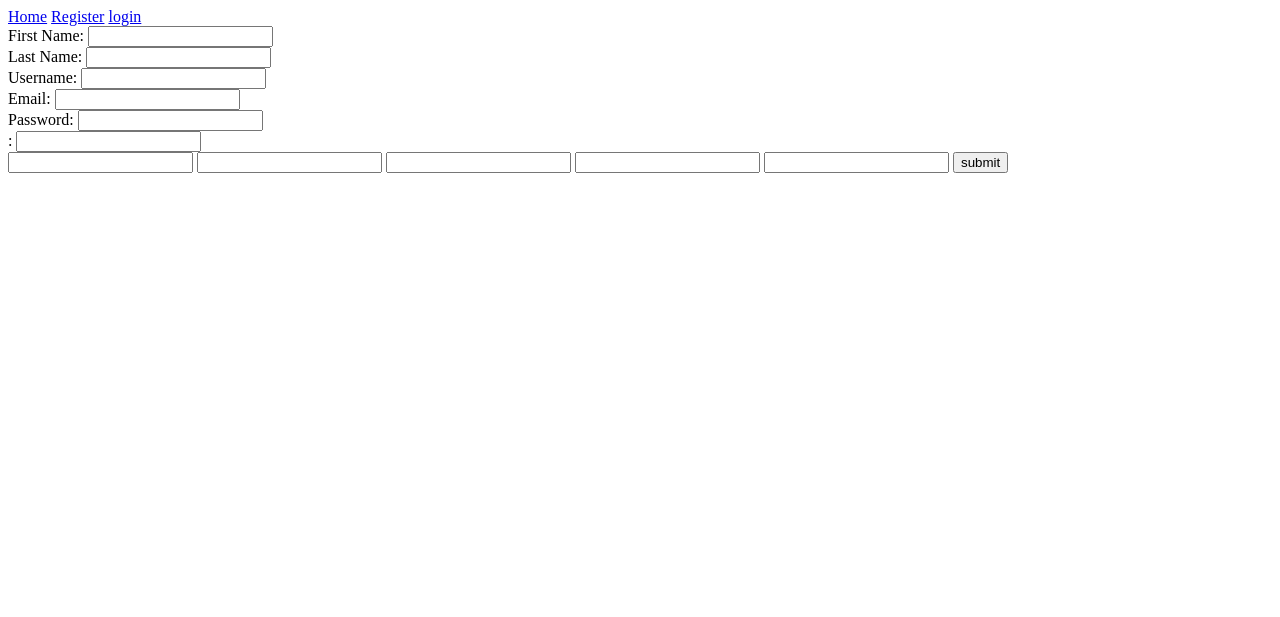
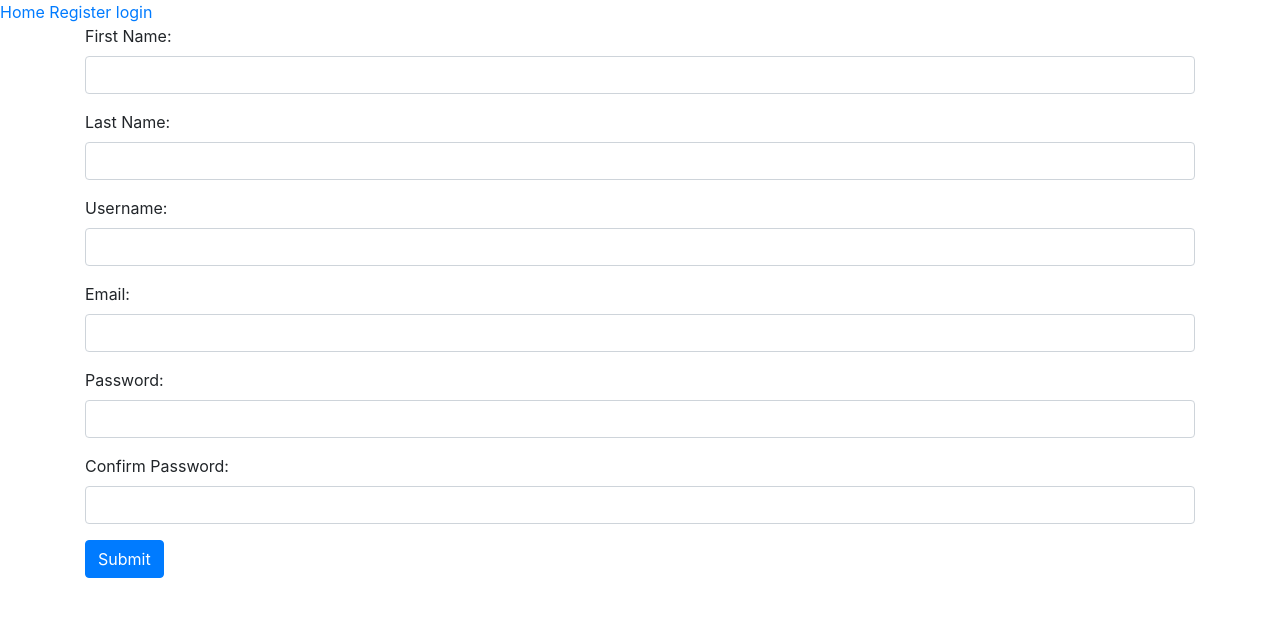
Before and after one commit to mohammad-CE79/Webelopers, a Django app: page /register/ in a window 1280 px wide. Shown: the top 617 px of the page. Run offline with Django 3.2, Linux system fonts and the light colour scheme; some libraries are stand-ins or nearby versions.

Commit message:
add register

```diff
--- a/templates/main/base.html
+++ b/templates/main/base.html
@@ -1,4 +1,9 @@
 <header>
+    <meta name="viewport" content="width=device-width, initial-scale=1">
+  <link rel="stylesheet" href="https://maxcdn.bootstrapcdn.com/bootstrap/4.3.1/css/bootstrap.min.css">
+  <script src="https://ajax.googleapis.com/ajax/libs/jquery/3.4.1/jquery.min.js"></script>
+  <script src="https://cdnjs.cloudflare.com/ajax/libs/popper.js/1.14.7/umd/popper.min.js"></script>
+  <script src="https://maxcdn.bootstrapcdn.com/bootstrap/4.3.1/js/bootstrap.min.js"></script>
 </header>
 
 <body>
--- a/templates/main/register.html
+++ b/templates/main/register.html
@@ -2,35 +2,30 @@
 
 {% block content %}
     <form id="register_form">
-        <div>
+        <div class="form-group">
             <label for="first_name">First Name:</label>
-            <input type="text" id="first_name" name=”first_name”>
+            <input type="text" class="form-control" id="first_name" name=”first_name”>
         </div>
-        <div>
+        <div class="form-group">
             <label for="last_name">Last Name:</label>
-            <input type="text" id="last_name" name=”last_name”>
+            <input type="text" class="form-control" id="last_name" name=”last_name”>
         </div>
-        <div>
+        <div class="form-group">
             <label for="user_name">Username:</label>
-            <input type="text" id="user-name" name=”username”>
+            <input type="text" class="form-control" id="user-name" name=”username”>
         </div>
-        <div>
+        <div class="form-group">
             <label for="email">Email:</label>
-            <input type="email" id="email" name="email">
+            <input type="email" class="form-control" id="email" name="email">
         </div>
-        <div>
+        <div class="form-group">
             <label for="pass">Password:</label>
-            <input type="password" id="pass" name="password1">
+            <input type="password" class="form-control" id="pass" name="password1">
         </div>
-        <div>
-            <label for="pass2">:</label>
-            <input type="password" id="pass2" name="password2">
+        <div class="form-group">
+            <label for="pass2">Confirm Password:</label>
+            <input type="password" class="form-control" id="pass2" name="password2">
         </div>
-        <input name=”last_name”>
-        <input name=”username”>
-        <input name=”email”>
-        <input name=”password1”>
-        <input name=”password2”>
-        <button name=”submit>submit</button>
+        <button type="submit" class="btn btn-primary" name="submit">Submit</button>
     </form>
 {% endblock %}
```
